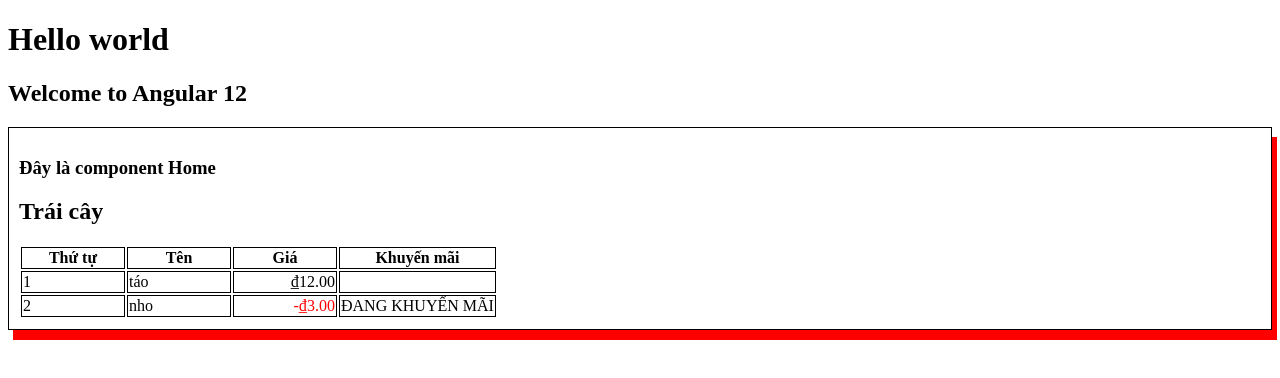
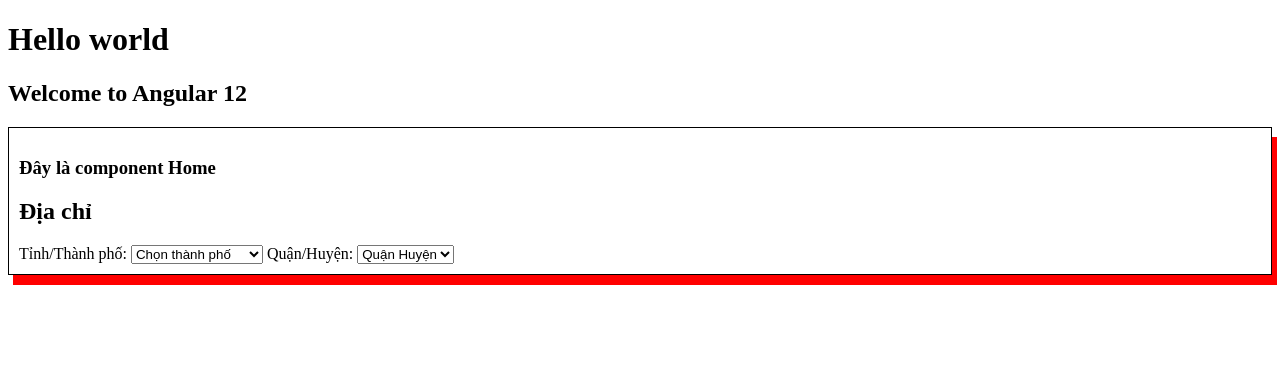
Before and after one commit to dangvth/Angular12, an Angular app: page / in a window 1280 px wide. Shown: the top 378 px of the page. Built offline with nearby package versions, Linux system fonts and the light colour scheme.

Commit message:
CascadingCombobox

```diff
--- a/src/app/home/home.component.html
+++ b/src/app/home/home.component.html
@@ -1,7 +1,7 @@
 <div class="example">
     <h3>Đây là component Home</h3>
-    <h2>Trái cây</h2>
-    <table id="table">
+    <h2>Địa chỉ</h2>
+    <!-- <table id="table">
         <tr>
           <th>Thứ tự</th>
           <th>Tên</th>
@@ -18,5 +18,17 @@
             <span>{{ fruit.sale | onSale | uppercase }}</span>
           </td>
         </tr>
-      </table>
+    </table> -->
+    Tỉnh/Thành phố:
+    <select id="city" (change)="changeCity($event)">
+        <option *ngFor="let data of datas" value="{{ data.city }}">
+            {{ data.city }}
+        </option>
+    </select>
+    Quận/Huyện:
+    <select id="district">
+        <option *ngFor="let district of districts" value="{{ district }}">
+            {{ district }}
+        </option>
+    </select>
 </div>
--- a/src/app/home/home.component.ts
+++ b/src/app/home/home.component.ts
@@ -7,15 +7,67 @@
 })
 export class HomeComponent implements OnInit {
   public name = 'Đăng Võ';
-  public fruits= [
+  public fruits = [
     { name: 'Táo', price: 12, sale: false },
     { name: 'Nho', price: -3, sale: true }
   ];
+  public districts: string[] = ['Quận Huyện'];
+  public datas = [
+    { city: 'Chọn thành phố', district: ['Quận Huyện'] },
+    { city: 'An Giang',
+      district: [
+        'Thành phố Long Xuyên',
+        'Thành phố Châu Đốc',
+        'Thị xã Tân Châu',
+        'Huyện An Phú',
+        'Huyện Châu Phú',
+        'Huyện Châu Thành',
+        'Huyện Chợ Mới',
+        'Huyện Phú Tân',
+        'Huyện Thoại Sơn',
+        'Huyện Tịnh Biên',
+        'Huyện Tri Tôn',
+      ]
+    },
+    {
+      city: 'Bà Rịa - Vũng Tàu',
+      district: [
+        'Thành phố Vũng Tàu',
+        'Thị xã Bà Rịa',
+        'Thị xã Phú Mỹ',
+        'Huyện Châu Đức',
+        'Huyện Côn Đảo',
+        'Huyện Đất Đỏ',
+        'Huyện Long Điền',
+        'Huyện Tân Thành',
+        'Huyện Xuyên Mộc',
+      ],
+    }
+  ]
 
   constructor() { }
 
   public ngOnInit(): void {
-    console.log('Trái cây: ', this.fruits)
+    console.log('Thành phố: ', this.datas)
   }
 
+  /**
+   * changecity
+   */
+  public changeCity(event: any) {
+    const city = event.target.value;
+
+    if (!city) {
+      return;
+    }
+
+    // option 1
+    // const search = this.datas.filter((data) => data.city === city);
+    // if (search && search.length > 0) {
+    //   this.districts = search[0].district;
+    // }
+
+    // option 2
+    this.districts = this.datas.find(data => data.city === city)?.district || [];
+  }
 }
```
